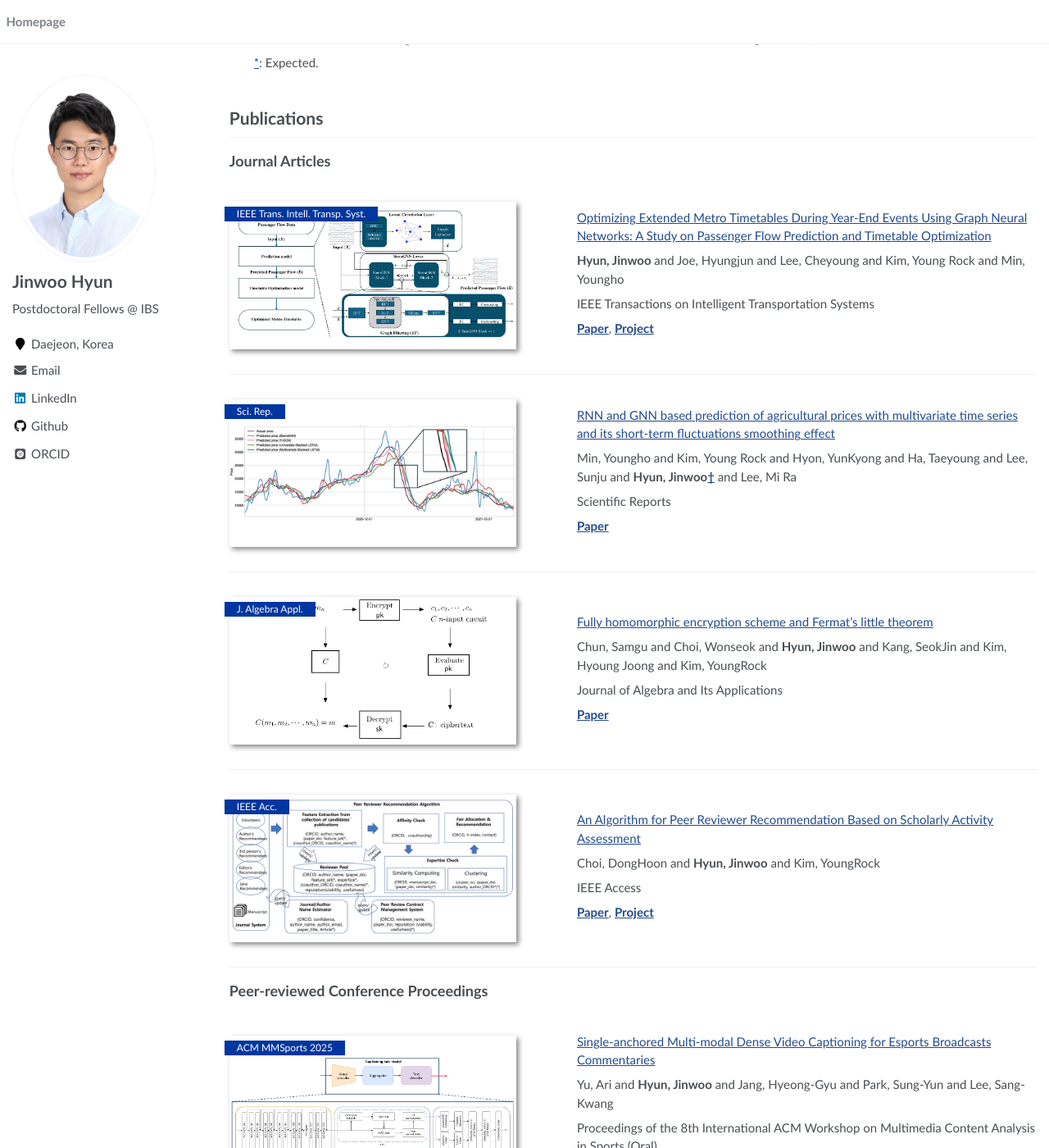
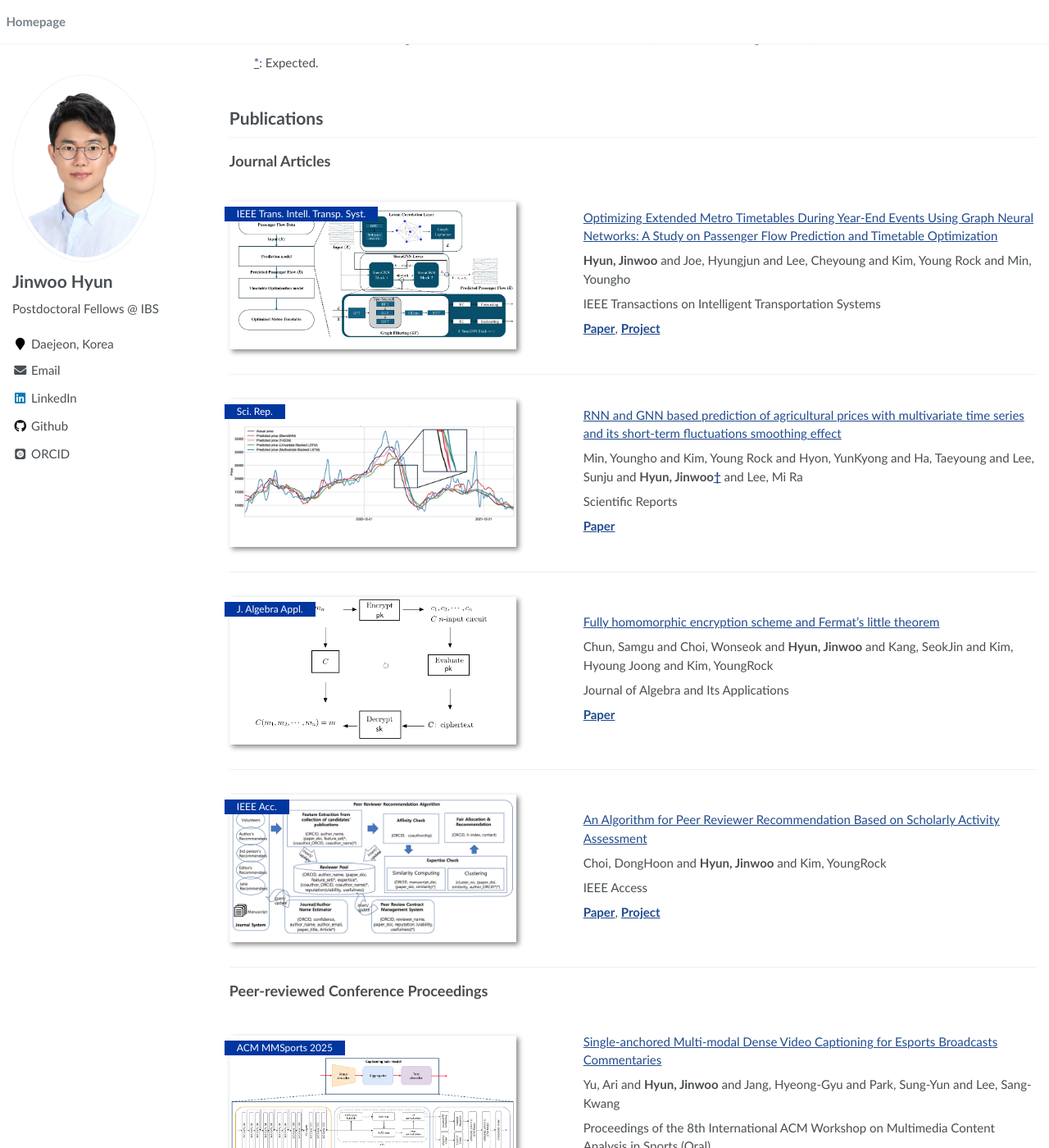
Before and after one commit to JW-George/JW-George.github.io, a Jekyll site: the page built from index.md, in a window 1280 px wide and 1400 px high, scrolled down 652 px. Shown: the whole window at 82% size. Built offline with Jekyll 4.4.1, drawn with Linux system fonts in a browser that asks for light colours; some web fonts are replaced.

Commit message:
Update main.scss

```diff
--- a/assets/css/main.scss
+++ b/assets/css/main.scss
@@ -77,7 +77,7 @@
 
         .paper-box-text{
             justify-content: left;
-            padding-left: 2em;
+            padding-left: 1cm;
             max-width: 60%;
             order: 2;
         }
```
